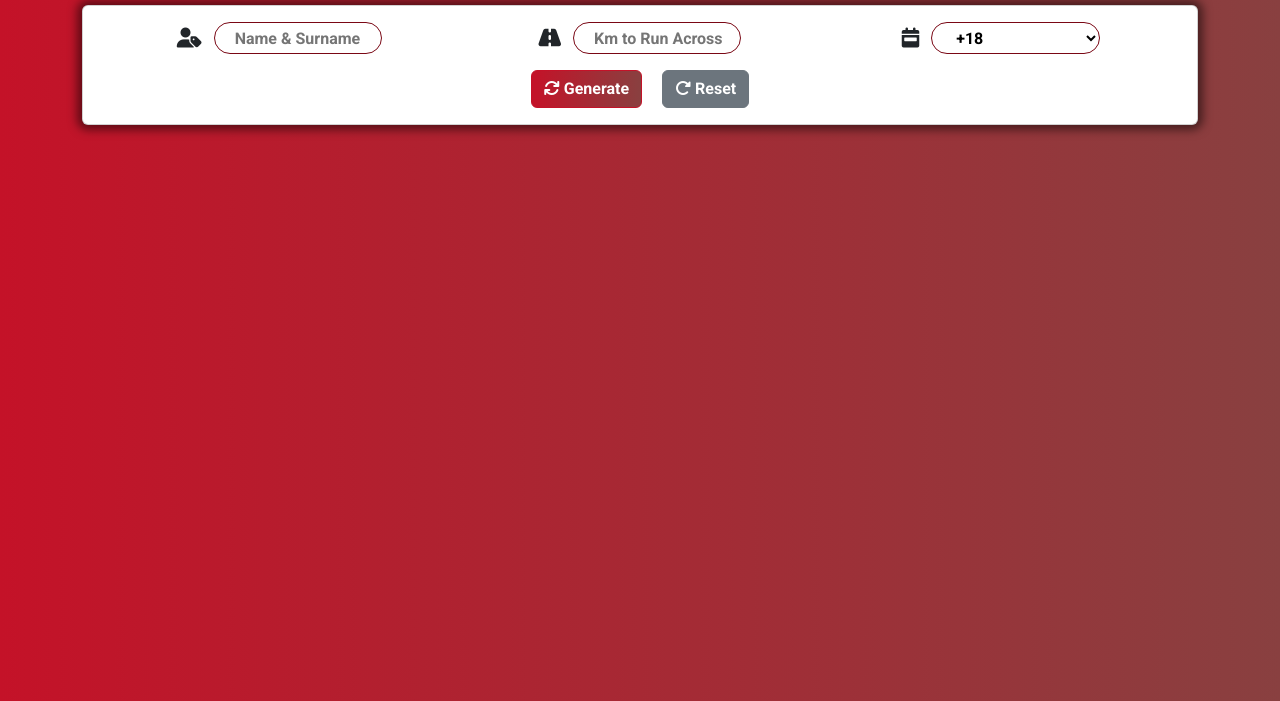
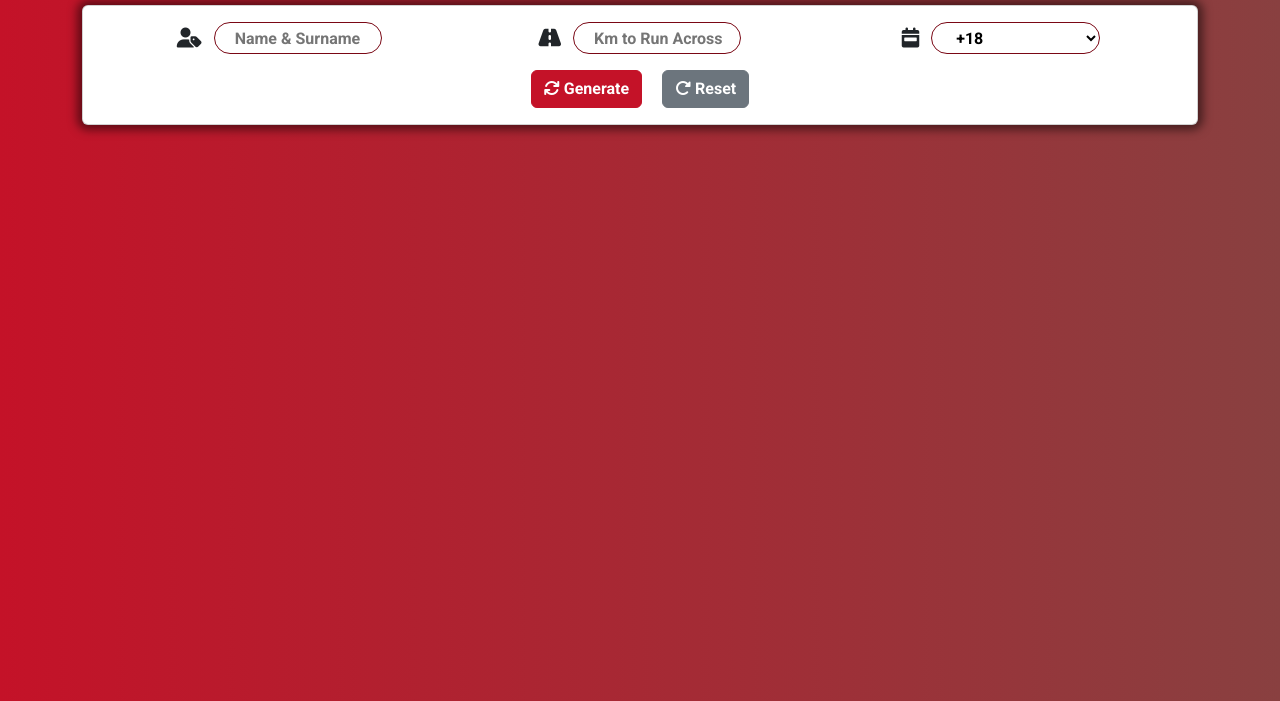
Before and after one commit to LookasWasTaken/js-biglietto-treno-form, a plain HTML site: page index.html in a window 1280 px wide. Shown: the part 99-800 px from the top of the page. Drawn offline with nearby package versions, Linux system fonts and the light colour scheme.

Commit message:
fix btn color and add animation

```diff
--- a/assets/css/style.css
+++ b/assets/css/style.css
@@ -6,6 +6,34 @@ body {
 .my_bg {
     /* background-color: #c41228 !important; */
     background: linear-gradient(90deg, #c41228, rgb(137, 64, 64));
+}
+
+.my_btn{
+    background-color: #c41228;
+    transition: all 0.5s;
+}
+
+.my_btn:hover{
+    transform: scale(1.05);
+    background-color: #e40f28;
+}
+
+i{
+    transition: all 0.5s;
+}
+
+button:hover i{
+    animation: spin 2s linear infinite;
+}
+
+@keyframes spin {
+    from{
+        transform: rotate(0deg);
+    }
+
+    to{
+        transform: rotate(360deg);
+    }
 }
 
 .my_color {
--- a/index.html
+++ b/index.html
@@ -53,7 +53,7 @@
                         </div>
                         <!-- /#input -->
                         <div id="buttons" class="mt-3">
-                            <button id="generate" class="btn btn-primary my_bg my_border mx-2"><i
+                            <button id="generate" class="btn btn-primary my_btn my_border mx-2"><i
                                     class="fa-solid fa-arrows-rotate"></i> Generate</button>
                             <button id="reset" class="btn btn-secondary mx-2"><i class="fa-solid fa-rotate-right"></i>
                                 Reset</button>
```
